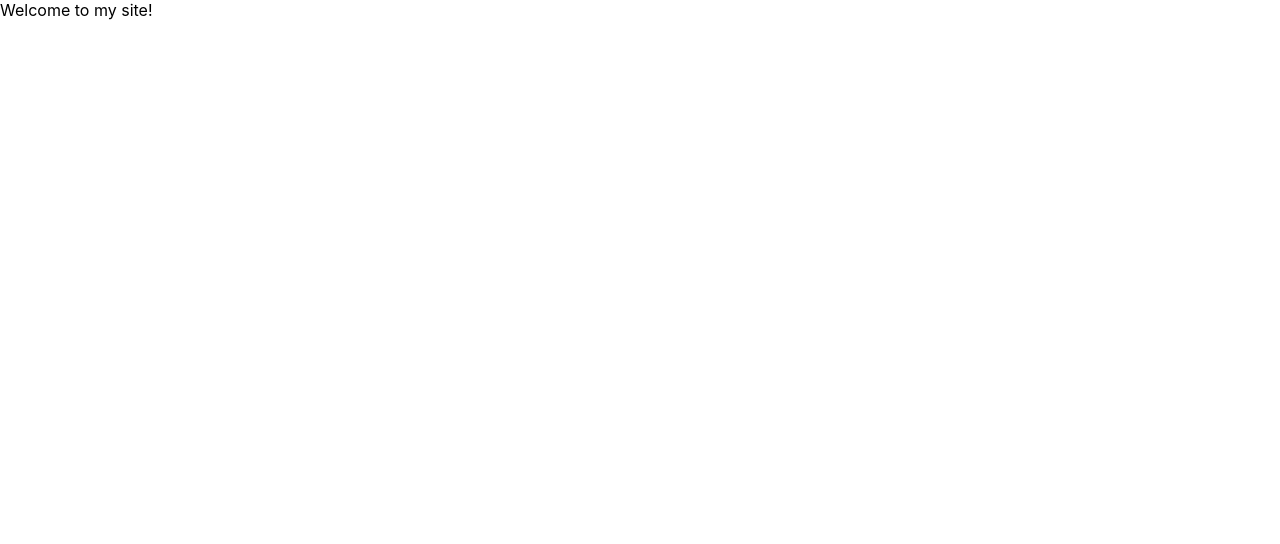
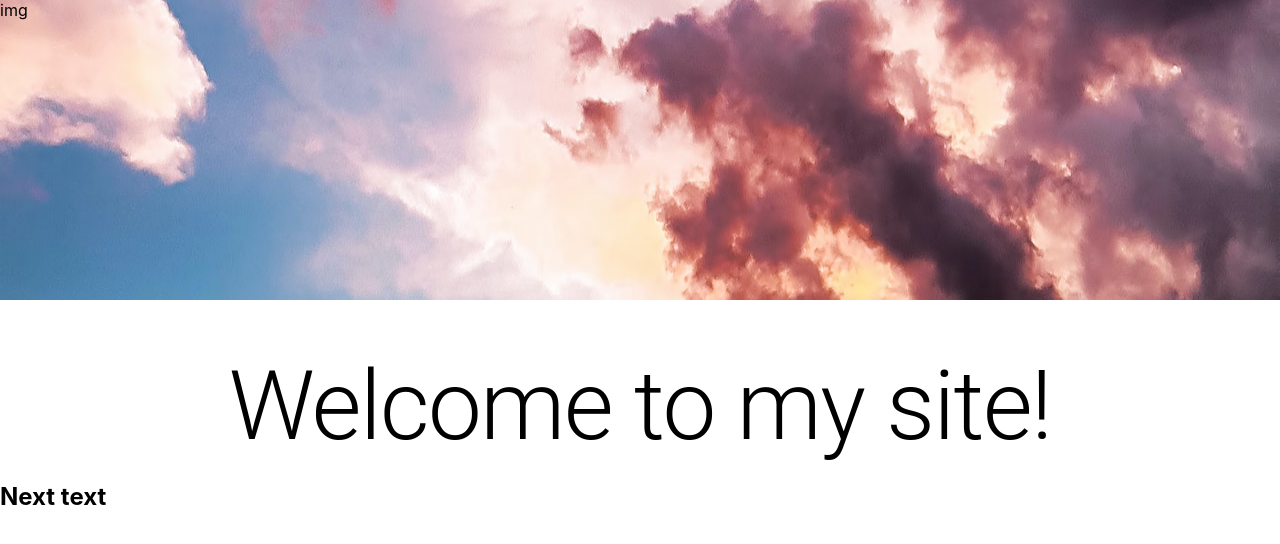
Before and after one commit to arminKovacs/curriculum_vitae, a React (Create React App) app: page / in a window 1280 px wide. Shown: the top 544 px of the page. Built offline with nearby package versions, Linux system fonts and the light colour scheme.

Commit message:
Start parallax design implementation

```diff
--- a/public/index.html
+++ b/public/index.html
@@ -9,7 +9,6 @@
       name="description"
       content="Web site created using create-react-app"
     />
-    <link rel="apple-touch-icon" href="%PUBLIC_URL%/logo192.png" />
     <link rel="manifest" href="%PUBLIC_URL%/manifest.json" />
     <title>React App</title>
   </head>
--- /dev/null
+++ b/src/components/ParallaxImage.tsx
@@ -0,0 +1,22 @@
+import React from 'react'
+import { ParallaxBanner } from 'react-scroll-parallax'
+import image from '../images/pexels-eberhard-grossgasteiger-844297.jpg'
+
+const ParallaxImage = () => {
+  return (
+    <ParallaxBanner
+      layers={[
+        {
+          image: image,
+          amount: 1,
+          children: 'img',
+        },
+      ]}
+      style={{
+        height: '300px',
+      }}
+    />
+  )
+}
+
+export default ParallaxImage
--- /dev/null
+++ b/src/components/index.ts
@@ -0,0 +1 @@
+export { default as ParallaxImage } from './ParallaxImage'
--- a/src/routes/PageRoute.tsx
+++ b/src/routes/PageRoute.tsx
@@ -1,12 +1,18 @@
 import React from 'react'
 import { Switch, Route } from 'react-router-dom'
+import { ParallaxImage } from '../components'
 import WelcomePage from './WelcomePage/WelcomePage'
 
 const PageRoute = () => {
   return (
     <Switch>
       <Route exact path="/">
-        <WelcomePage />
+        <div style={{ height: '200vh' }}>
+          <ParallaxImage />
+          <div style={{ height: 50 }} />
+          <WelcomePage />
+          <h2>Next text</h2>
+        </div>
       </Route>
     </Switch>
   )
--- a/src/routes/WelcomePage/WelcomePage.tsx
+++ b/src/routes/WelcomePage/WelcomePage.tsx
@@ -1,9 +1,13 @@
+import { Typography } from '@material-ui/core'
 import React from 'react'
+import { Parallax } from 'react-scroll-parallax'
 
 const WelcomePage = () => {
   return (
     <div>
-      Welcome to my site!
+      <Typography variant="h1" style={{ textAlign: 'center' }}>
+        Welcome to my site!
+      </Typography>
     </div>
   )
 }
```
Also changed, not shown: .eslintrc.json, public/manifest.json, src/images/pexels-eberhard-grossgasteiger-844297.jpg (added).
